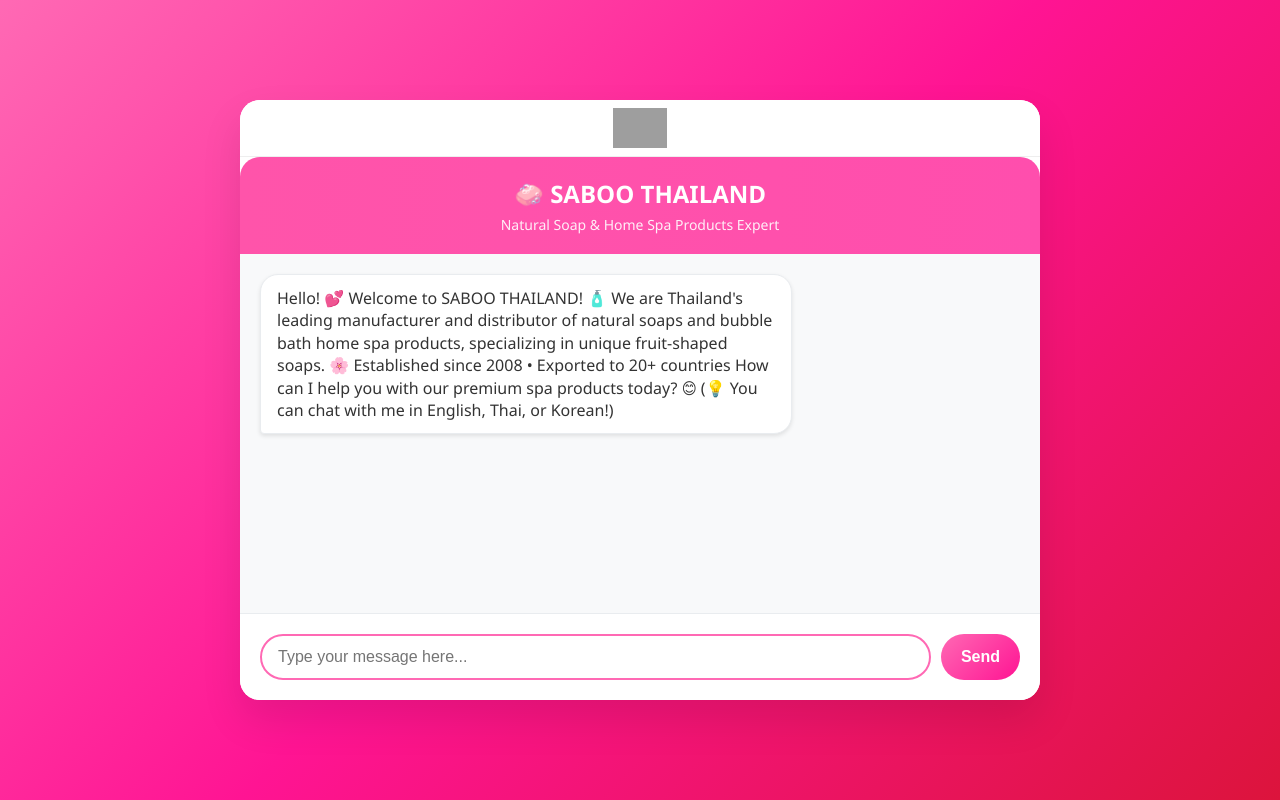
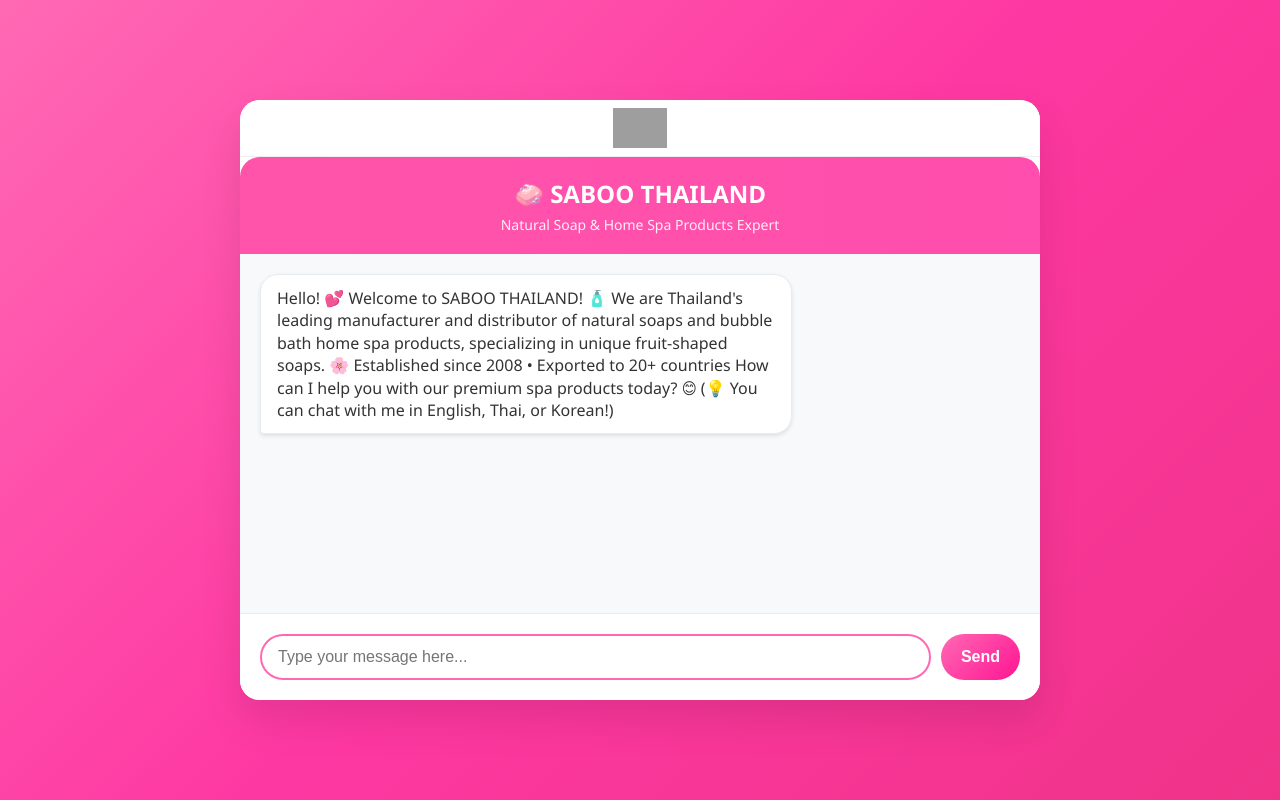
Before and after one commit to Saboothailand/saboo-online-chatbot, a Flask app: page / in a window 1280 px wide. Run offline with Flask 3, Linux system fonts and the light colour scheme; grey boxes are pictures that could not be loaded.

Commit message:
Update chat.html UI

```diff
--- a/templates/chat.html
+++ b/templates/chat.html
@@ -76,7 +76,7 @@
 
         body {
             font-family: 'Segoe UI', Tahoma, Geneva, Verdana, sans-serif;
-            background: linear-gradient(135deg, #ff69b4, #ff1493, #dc143c);
+            background: linear-gradient(135deg, #ff69b4, #fe38a2, #f03389);
             min-height: 100vh;
             display: flex;
             justify-content: center;
```
